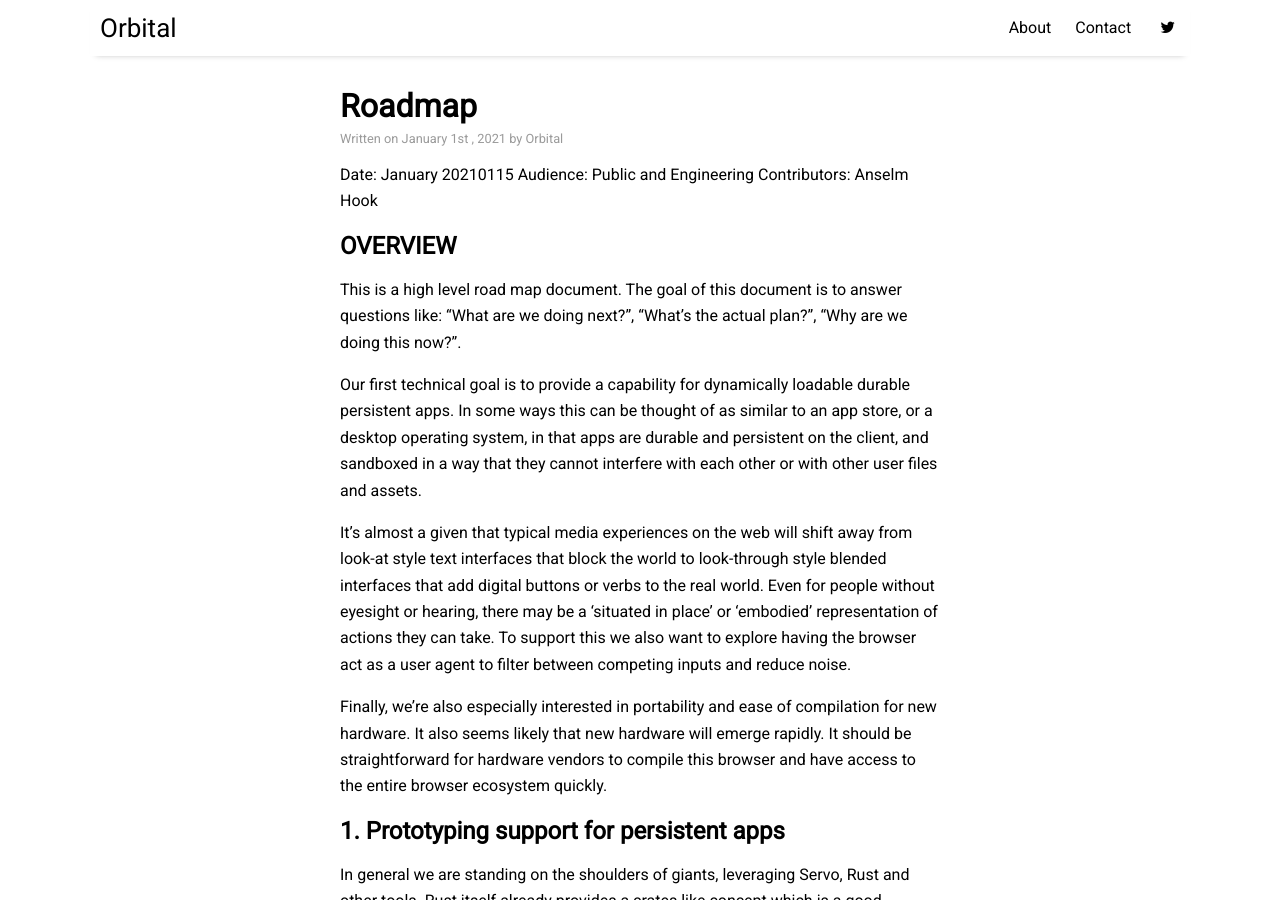
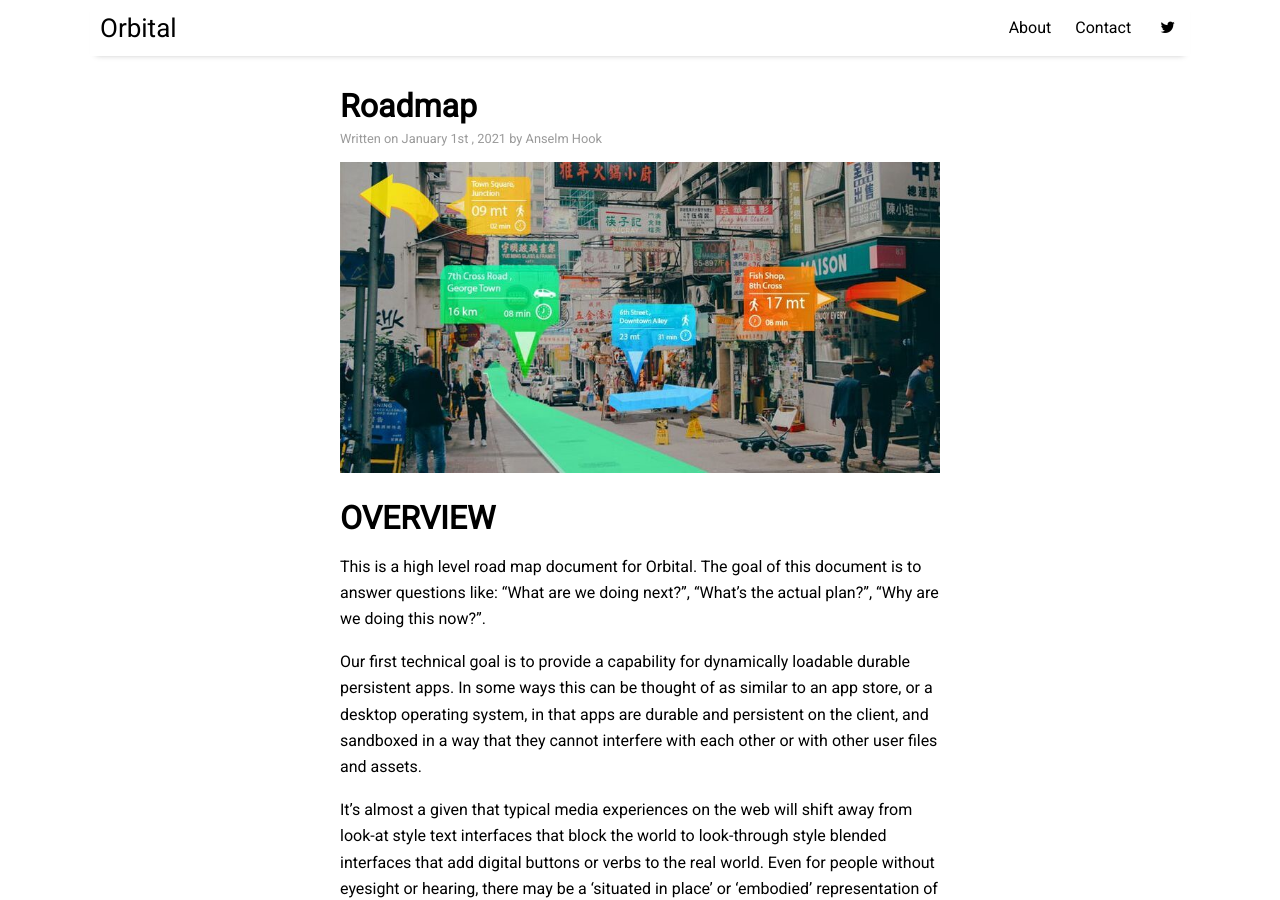
Before and after one commit to orbitalfoundation/blog, a Jekyll site: the page built from _posts/2021-01-01-roadmap.md, in a window 1280 px wide and 900 px high. Built offline with Jekyll 4.4.1, drawn with Linux system fonts in a browser that asks for light colours; nearby versions of some CDN libraries.

Commit message:
updated blog with art

```diff
--- a/_layouts/page.html
+++ b/_layouts/page.html
@@ -6,6 +6,7 @@ layout: default
   <h1>
     {{ page.title }}
   </h1>
+  {{page.date}}
   <article>
     {{ content }}
   </article>
--- a/_posts/2021-01-01-roadmap.md
+++ b/_posts/2021-01-01-roadmap.md
@@ -3,26 +3,22 @@ layout: post
 title:  Roadmap
 category: Engineering
 tags: [engineering]
+image: augmentedreality.jpg
+date: Jan 1st 2021
+author: Anselm Hook
 ---
 
-Date: January 20210115
-Audience: Public and Engineering
-Contributors: Anselm Hook
+# OVERVIEW
 
-## OVERVIEW
+This is a high level road map document for Orbital. The goal of this document is to answer questions like: “What are we doing next?”, “What’s the actual plan?”, “Why are we doing this now?”.
 
-This is a high level road map document. The goal of this document is to answer questions like: “What are we doing next?”, “What’s the actual plan?”, “Why are we doing this now?”.
+Our first technical goal is to provide a capability for dynamically loadable durable persistent apps. In some ways this can be thought of as similar to an app store, or a desktop operating system, in that apps are durable and persistent on the client, and sandboxed in a way that they cannot interfere with each other or with other user files and assets.
 
-Our first technical goal is to provide a capability for dynamically loadable durable persistent apps. In some ways this can be thought of as similar to an app store, or a desktop operating system, in that apps are durable
-and persistent on the client, and sandboxed in a way that they cannot interfere with each other or with other user files and assets.
-
-It's almost a given that typical media experiences on the web will shift away from look-at style text interfaces that block the world to look-through style blended interfaces that add digital buttons or verbs to the real world.
-Even for people without eyesight or hearing, there may be a 'situated in place' or 'embodied' representation of actions they can take.
-To support this we also want to explore having the browser act as a user agent to filter between competing inputs and reduce noise.
+It's almost a given that typical media experiences on the web will shift away from look-at style text interfaces that block the world to look-through style blended interfaces that add digital buttons or verbs to the real world. Even for people without eyesight or hearing, there may be a 'situated in place' or 'embodied' representation of actions they can take. To support this we also want to explore having the browser act as a user agent to filter between competing inputs and reduce noise.
 
 Finally, we're also especially interested in portability and ease of compilation for new hardware. It also seems likely that new hardware will emerge rapidly. It should be straightforward for hardware vendors to compile this browser and have access to the entire browser ecosystem quickly.
 
-## 1. Prototyping support for persistent apps
+# 1. Prototyping support for persistent apps
 
 In general we are standing on the shoulders of giants, leveraging Servo, Rust and other tools. Rust itself already provides a crates like concept which is a good starting point. But we will want to carefully sandbox anything that we're fetching from remote and allowing to run locally. We'll also want a user visible app-store like interface for viewing what apps are downloaded.
 
@@ -52,7 +48,7 @@ Challenges:
 3. We will want to look at sandboxing capabilities of rust threads. See https://github.com/unrelentingtech/rusty-sandbox . Also see https://github.com/servo/gaol .
 4. We need to understand how far towards full blown OS features we need to go. Can we just wrap existing capabilities? There is interesting standalone work here that may also be useful as a reference: https://github.com/tomaka/redshirt .
 
-## 2. Flexing Capabilities and new Hardware support
+# 2. Flexing Capabilities and new Hardware support
 
 Our goals here are to start to test capabilities. Notably, can HTML itself be turned into "just another app" rather than being treated as a privileged or built in capability? As well we want to demonstrate an ability to run on more than one hardware platform.
 
@@ -68,7 +64,7 @@ Challenges:
 2. Which new hardware is best? Ideally would prefer AR glasses or something truly new.
 3. Android may be a good target however.
 
-## 3. Feature Matrix and automated builds
+# 3. Feature Matrix and automated builds
 
 The goal here is to formalize a build environment so that other developers can contribute. We will also want to port to a third platform because ease of supporting new hardware is critical. Finally we want to write up and document this effort overall to share with the community.
 
```
Also changed, not shown: _posts/2021-02-05-self-sovereign-identity.md (+12 -9 lines), _posts/2021-02-10-persistent-web-apps.md (+8 -5 lines), _posts/2021-02-15-why-xr.md (+15 -34 lines), _posts/2022-12-01-complexity-of-app-dev.md (added, +109 -0 lines), assets/img/cuba-1.jpg (deleted), assets/img/cuba-2.jpg (deleted).
